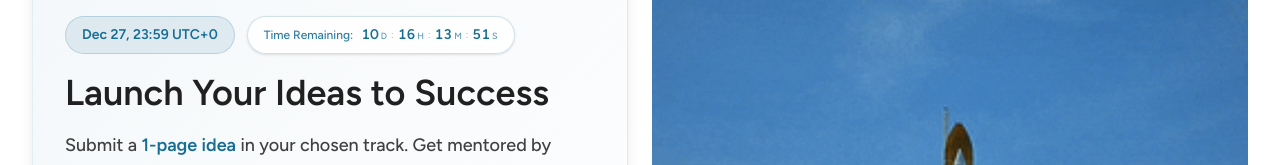
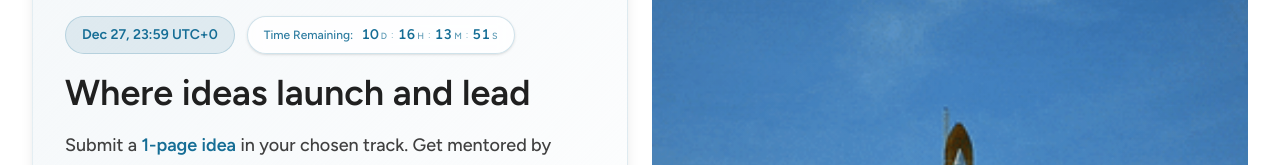
Before and after one commit to Akul-beep/frontier-challenge, a Next.js app: page / in a window 1280 px wide. Shown: the part 235-400 px from the top of the page. Built offline with nearby package versions, Linux system fonts and the light colour scheme; no server answers.

Commit message:
Update hero section text to 'Where ideas launch and lead'

```diff
--- a/components/ProductTeaserCard.tsx
+++ b/components/ProductTeaserCard.tsx
@@ -29,7 +29,7 @@ export const ProductTeaserCard = () => {
                 className="text-2xl sm:text-3xl lg:text-4xl leading-tight font-bold text-[#202020] mb-4"
                 style={{ fontFamily: "var(--font-figtree), Figtree", fontWeight: 700 }}
               >
-                Launch Your Ideas to Success
+                Where ideas launch and lead
               </h2>
 
               <p
@@ -88,7 +88,7 @@ export const ProductTeaserCard = () => {
           >
             <img
               src="/space-shuttle-launch.gif"
-              alt="Launch your ideas to success"
+              alt="Where ideas launch and lead"
               className="absolute inset-0 w-full h-full object-cover"
             />
             {/* Gradient overlay for better text readability and aesthetic */}
```
